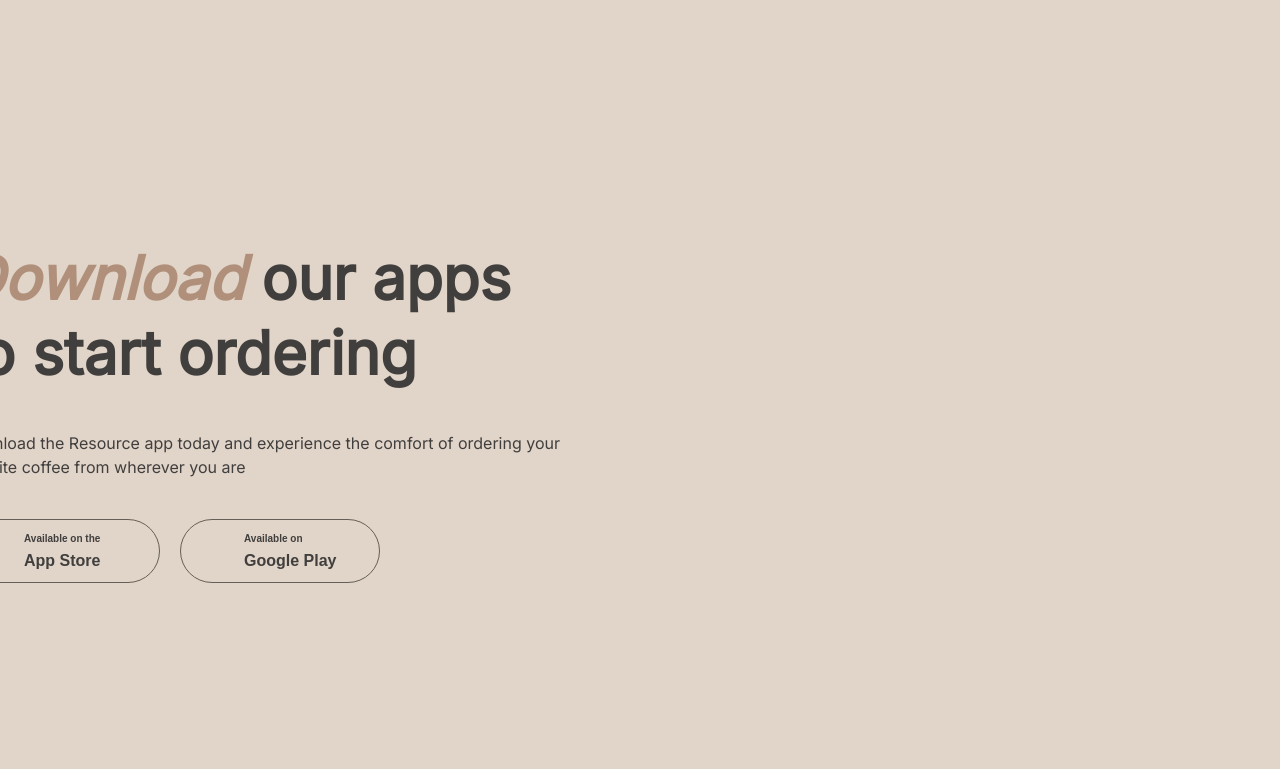
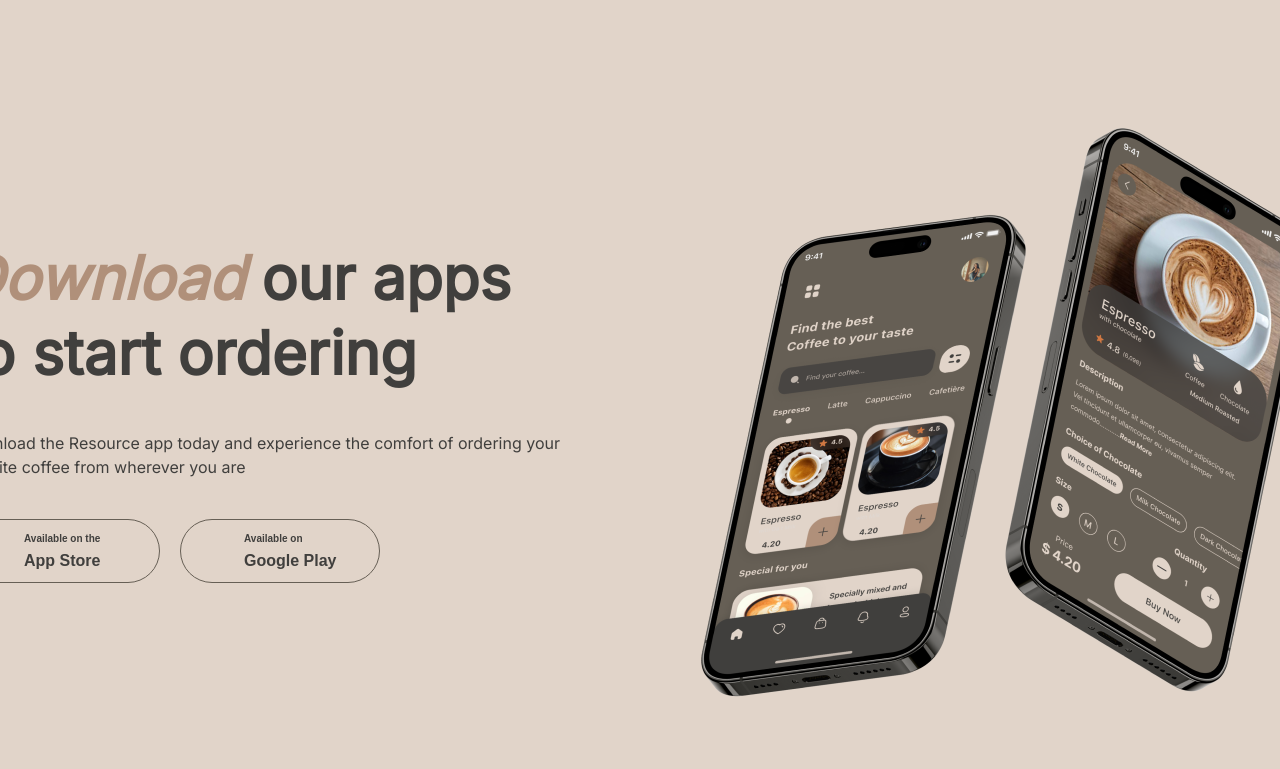
Before and after one commit to eordan/coffee-house, a website built with Vite: page index.html in a window 1280 px wide. Shown: the part 3071-3840 px from the top of the page. Built offline with nearby package versions, Linux system fonts and the light colour scheme; files whose address does not match are found by name.

Commit message:
feat: add mobile-screens image

```diff
--- a/src/components/main-download/main-download.scss
+++ b/src/components/main-download/main-download.scss
@@ -114,6 +114,6 @@
 .image-container {
   height: 630px;
   width: 630px;
-  background-image: url('../../../images/mobile-screens.png');
+  background-image: url('/images/mobile-screens.png');
   margin-left: 100px;
 }
```
Also changed, not shown: public/images/mobile-screens.png (added).
